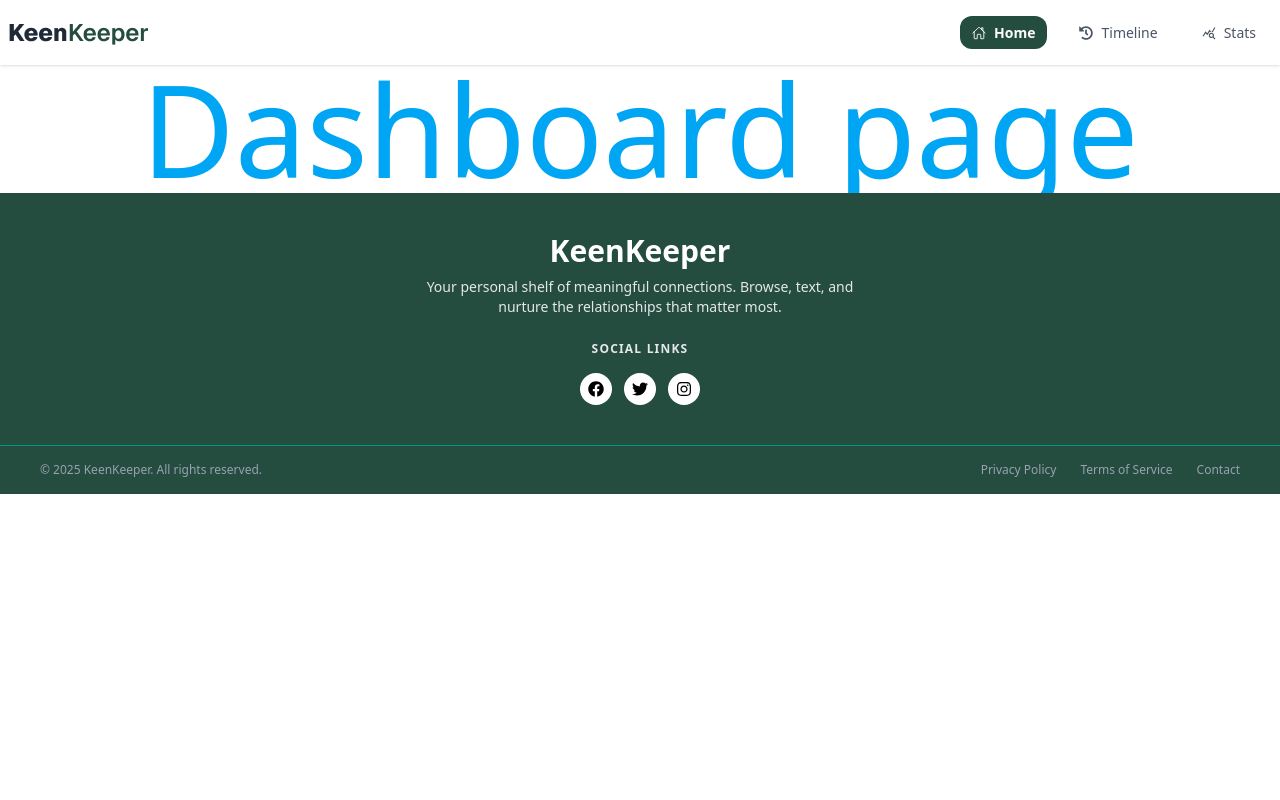
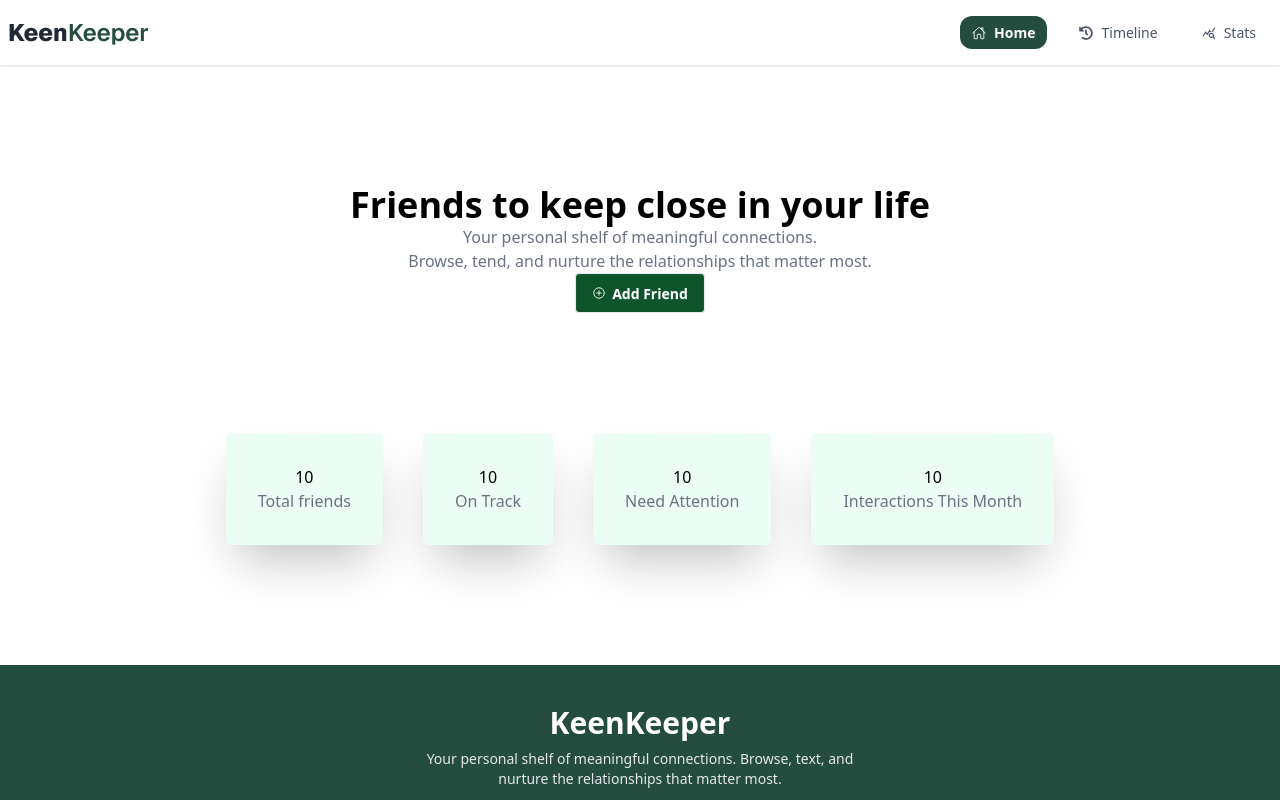
Before and after one commit to mubasshirkamali2009-art/Asssingment7, a Next.js app: page /home in a window 1280 px wide. Shown: the top 800 px of the page. Built offline with nearby package versions, Linux system fonts and the light colour scheme.

Commit message:
bannner desing done

```diff
--- a/src/app/home/page.jsx
+++ b/src/app/home/page.jsx
@@ -1,4 +1,7 @@
 import React from 'react';
+import { IoAddCircleOutline } from "react-icons/io5";
+
+
 export const metadata = {
   title: "All Friends| KeenKeeper",
   description: "Generated by create next app",
@@ -8,7 +11,34 @@ export const metadata = {
 const  DashBoardPage = () => {
     return (
         <div>
-            <h1 className='text-sky-500 bg-white text-9xl text-center'>Dashboard page</h1>
+            <div className='mx-auto mt-30 content-center items-center text-center'>
+                <h1 className='text-black bg-white text-4xl text-center font-bold'>Friends to keep close in your life</h1>
+            <p className='text-center  text-gray-500 '>Your personal shelf of meaningful connections. <br /> Browse, tend, and nurture the
+relationships that matter most.</p>
+<button className='btn text-white bg-green-900 mx-auto content-center items-center'><IoAddCircleOutline />
+Add Friend
+</button>
+            </div>
+
+            <div className='flex gap-10 p-10 mx-auto my-20 justify-center'>
+
+                <div className='rounded-md bg-emerald-50 text-center text-black shadow-2xl p-8 '>
+                    <h2>10</h2>
+                    <p className='text-gray-500'>Total friends</p>
+                </div>
+                <div className='rounded-md bg-emerald-50 text-center text-black shadow-2xl p-8 '>
+                    <h2>10</h2>
+                    <p className='text-gray-500'>On Track</p>
+                </div>
+                <div className='rounded-md bg-emerald-50 text-center text-black shadow-2xl p-8 '>
+                    <h2>10</h2>
+                    <p className='text-gray-500'>Need Attention</p>
+                </div>
+                <div className='rounded-md bg-emerald-50 text-center text-black shadow-2xl p-8 '>
+                    <h2>10</h2>
+                    <p className='text-gray-500'>Interactions This Month</p>
+                </div>
+            </div>
         </div>
     );
 };
```
